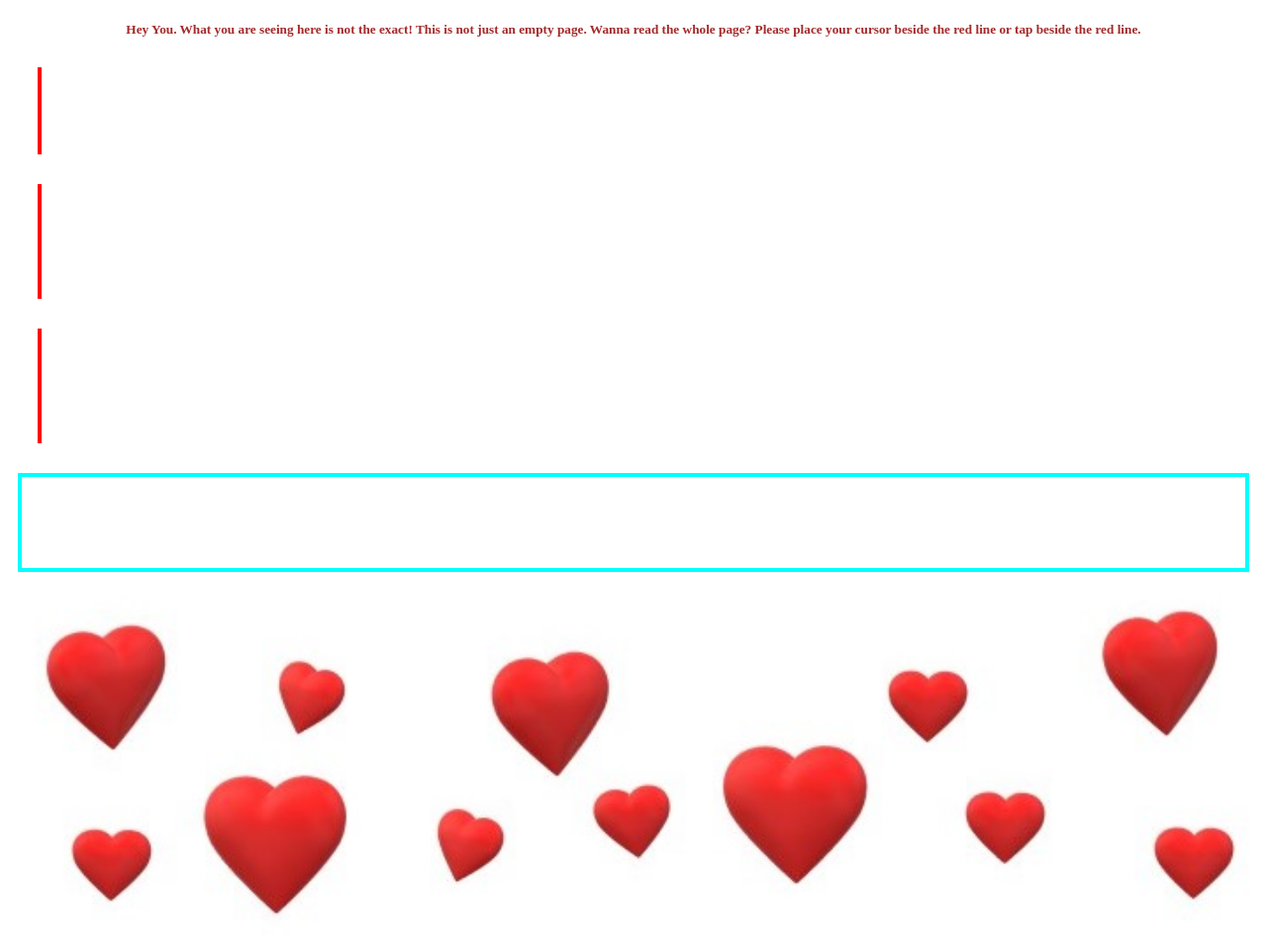
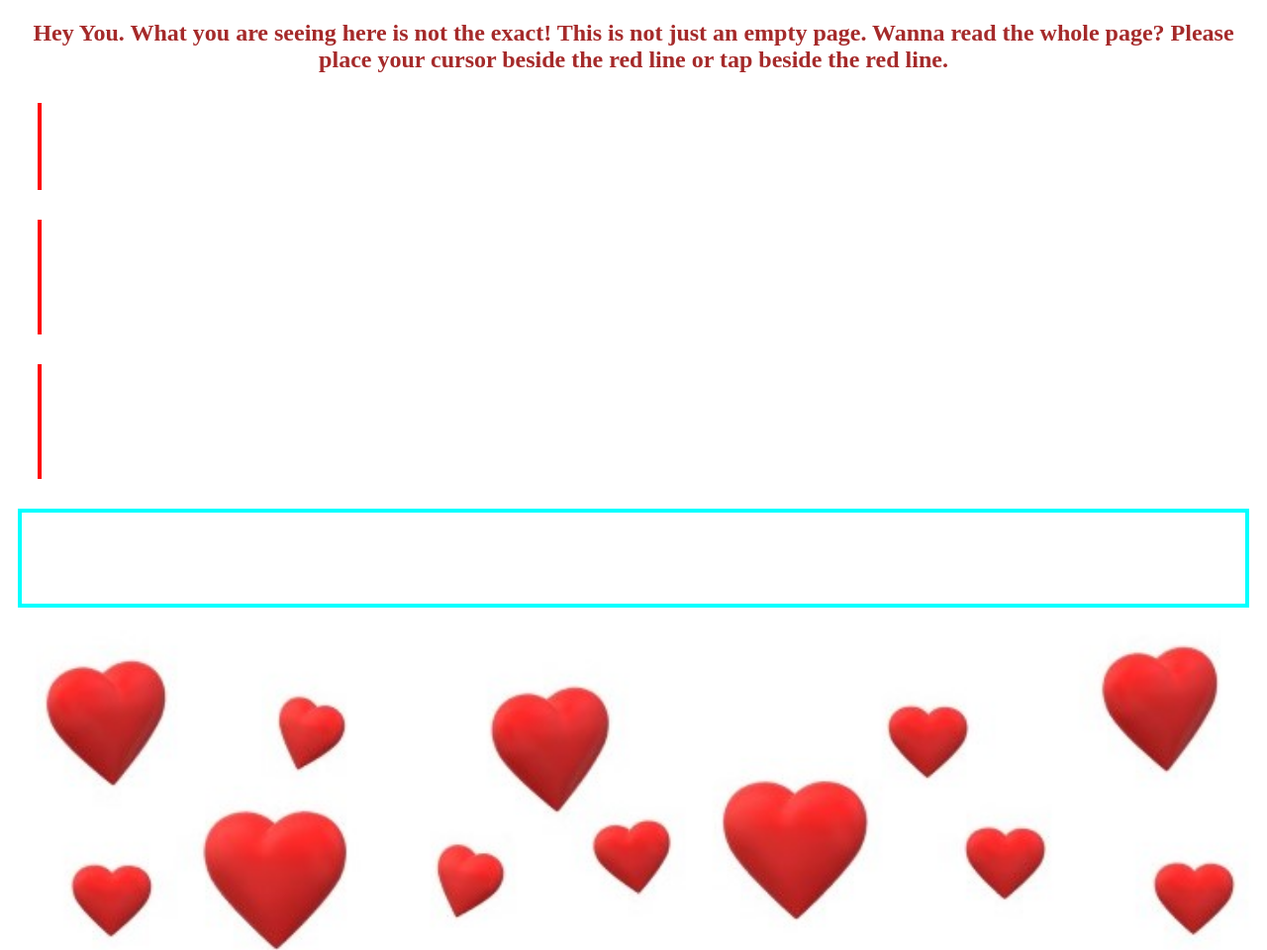
Before and after one commit to Asif10adnan/boshonto_eshe_gese, a plain HTML site: page index.html in a window 1280 px wide. Shown: the top 960 px of the page at 99% size. Drawn offline with Linux system fonts and the light colour scheme.

Commit message:
Update index.html

```diff
--- a/index.html
+++ b/index.html
@@ -5,7 +5,7 @@
 	<link rel="stylesheet" href="style.css">
 </head>
 	<body>
-		<h5 class="st">Hey You. What you are seeing here is not the exact! This is not just an empty page. Wanna read the whole page? Please place your cursor beside the red line or tap beside the red line. </h5>
+		<h2 class="st">Hey You. What you are seeing here is not the exact! This is not just an empty page. Wanna read the whole page? Please place your cursor beside the red line or tap beside the red line. </h2>
 		<div class="li"> Hey my girl! <p class="po"> Go below </p> </div>
 		<div class="li"> I'm trying to say you something special. But you know I'm very bad in explanation. Even so I'm gonna say you that. And yes this site is only for you. <p class="po"> Go below </p> </div>
 		<div class="li"> I can't speak in an arranged way. So I'm gonna tell you in one line. Please place your cursor or tap on the cyan colored box. </div>
```
